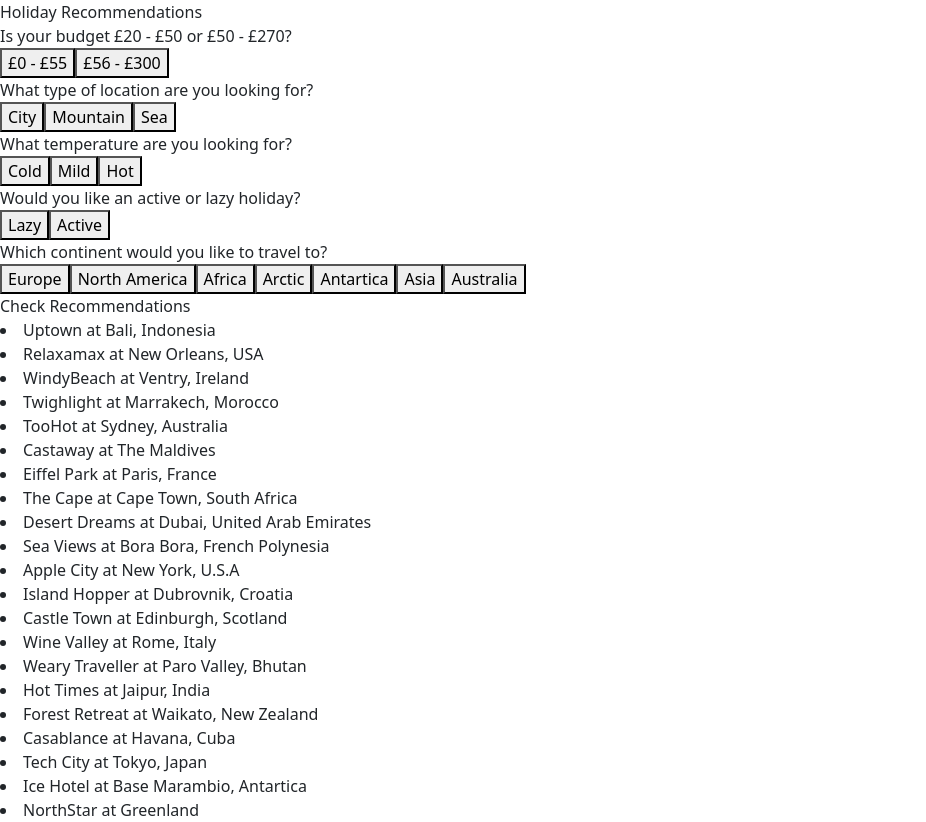
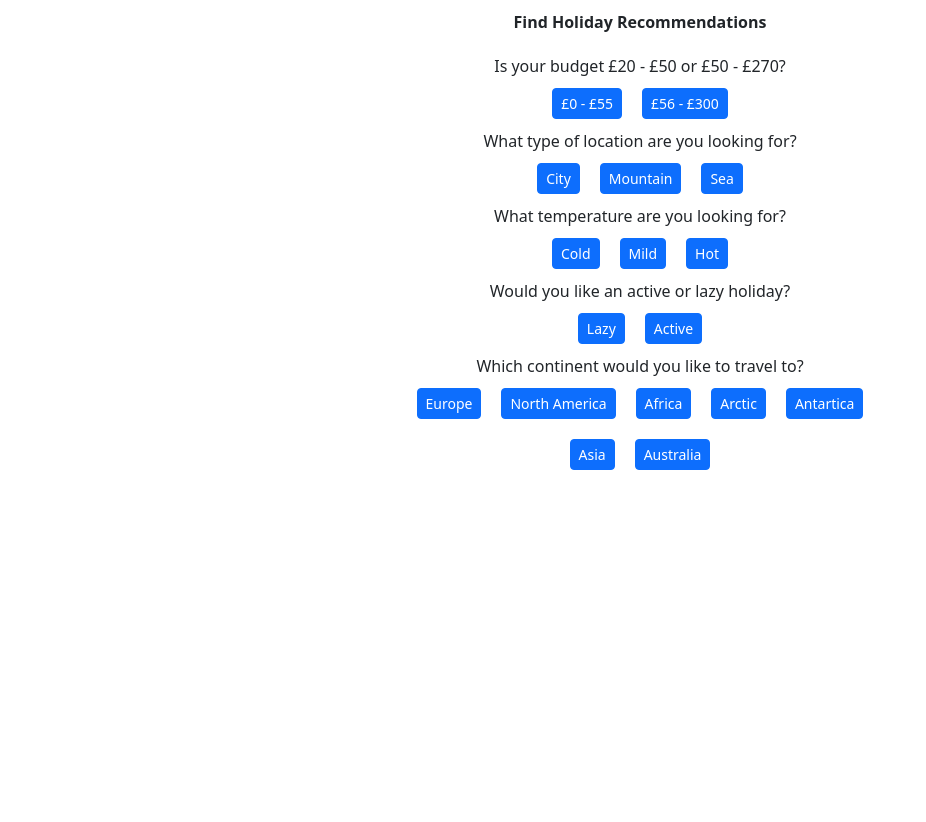
Before and after one commit to RiyadBK/Holiday.Chat.Agent, an Angular app: page / in a window 1280 px wide. Shown: the whole page, without its empty margins (0-926 px from the left). After the commit the page ends 800 px from the top, so only its background shows below. Built offline with nearby package versions, Linux system fonts and the light colour scheme.

Commit message:
Hide/show buttons/recommendations

```diff
--- a/src/app/chat/chat.component.html
+++ b/src/app/chat/chat.component.html
@@ -1,33 +1,71 @@
-<div>Holiday Recommendations</div>
+<div class="content align-center">
 
+    <div *ngIf="this.newList.length > 3">
+
+        <div class="title">Find Holiday Recommendations</div>
+
+        <div>
             <div>Is your budget £20 - £50 or £50 - £270?</div>
-<button (click)="removeSelected([19, 20, 0, 5, 16, 7, 11, 18, 4, 8, 15], 'budget')">£0 - £55</button>
-<button (click)="removeSelected([9, 13, 12, 3, 6, 2, 17, 1, 10, 14], 'budget')">£56 - £300</button>
+            <button type="button" class="btn btn-primary btn-sm"
+                (click)="removeSelected([19, 20, 0, 5, 16, 7, 11, 18, 4, 8, 15], 'budget')">£0 - £55</button>
+            <button type="button" class="btn btn-primary btn-sm"
+                (click)="removeSelected([9, 13, 12, 3, 6, 2, 17, 1, 10, 14], 'budget')">£56 - £300</button>
+        </div>
 
+        <div>
             <div>What type of location are you looking for?</div>
-<button (click)="removeSelected([0, 2, 3, 4, 5, 7, 8, 9, 11, 13, 15, 16, 19, 20], 'terrain')">City</button>
-<button (click)="removeSelected([1, 2, 4, 5, 6, 7, 9, 10, 11, 12, 14, 15, 17, 18], 'terrain')">Mountain</button>
-<button (click)="removeSelected([0, 1, 3, 6, 8, 10, 12, 13, 14, 16, 17, 18, 19, 20], 'terrain')">Sea</button>
+            <button type="button" class="btn btn-primary btn-sm"
+                (click)="removeSelected([0, 2, 3, 4, 5, 7, 8, 9, 11, 13, 15, 16, 19, 20], 'terrain')">City</button>
+            <button type="button" class="btn btn-primary btn-sm"
+                (click)="removeSelected([1, 2, 4, 5, 6, 7, 9, 10, 11, 12, 14, 15, 17, 18], 'terrain')">Mountain</button>
+            <button type="button" class="btn btn-primary btn-sm"
+                (click)="removeSelected([0, 1, 3, 6, 8, 10, 12, 13, 14, 16, 17, 18, 19, 20], 'terrain')">Sea</button>
+        </div>
 
+        <div>
             <div>What temperature are you looking for?</div>
-<button (click)="removeSelected([0, 1, 2, 4, 5, 6, 7, 8, 9, 10, 11, 12, 13, 14, 15, 16, 17, 18], 'temp')">Cold</button>
-<button (click)="removeSelected([3, 4, 8, 15, 19, 20], 'temp')">Mild</button>
-<button (click)="removeSelected([0, 1, 2, 3, 5, 6, 7, 9, 10, 11, 12, 13, 14, 16, 17, 18, 19, 20], 'temp')">Hot</button>
+            <button type="button" class="btn btn-primary btn-sm"
+                (click)="removeSelected([0, 1, 2, 4, 5, 6, 7, 8, 9, 10, 11, 12, 13, 14, 15, 16, 17, 18], 'temp')">Cold</button>
+            <button type="button" class="btn btn-primary btn-sm"
+                (click)="removeSelected([3, 4, 8, 15, 19, 20], 'temp')">Mild</button>
+            <button type="button" class="btn btn-primary btn-sm"
+                (click)="removeSelected([0, 1, 2, 3, 5, 6, 7, 9, 10, 11, 12, 13, 14, 16, 17, 18, 19, 20], 'temp')">Hot</button>
+        </div>
 
+        <div>
             <div>Would you like an active or lazy holiday?</div>
-<button (click)="removeSelected([0, 2, 6, 7, 8, 9, 10, 11, 13, 16, 18, 19, 20], 'activelazy')">Lazy</button>
-<button (click)="removeSelected([1, 3, 4, 5, 12, 14, 15, 17], 'activelazy')">Active</button>
+            <button type="button" class="btn btn-primary btn-sm"
+                (click)="removeSelected([0, 2, 6, 7, 8, 9, 10, 11, 13, 16, 18, 19, 20], 'activelazy')">Lazy</button>
+            <button type="button" class="btn btn-primary btn-sm"
+                (click)="removeSelected([1, 3, 4, 5, 12, 14, 15, 17], 'activelazy')">Active</button>
+        </div>
 
+        <div>
             <div>Which continent would you like to travel to?</div>
-<button (click)="removeSelected([0, 1, 3, 4, 5, 7, 8, 9, 10, 13, 15, 16, 17, 18, 19, 20], 'continent')">Europe</button>
-<button (click)="removeSelected([0, 2, 3, 4, 5, 6, 7, 8, 9, 11, 12, 13, 14, 15, 16, 18, 19, 20], 'continent')">North America</button>
-<button (click)="removeSelected([0, 1, 2, 4, 6, 8, 9, 10, 11, 12, 13, 14, 15, 16, 17, 18, 19, 20], 'continent')">Africa</button>
-<button (click)="removeSelected([0, 1, 2, 3, 4, 5, 6, 7, 8, 9, 10, 11, 12, 13, 14, 15, 16, 17, 18, 19], 'continent')">Arctic</button>
-<button (click)="removeSelected([0, 1, 2, 3, 4, 5, 6, 7, 8, 9, 10, 11, 12, 13, 14, 15, 16, 17, 18, 20], 'continent')">Antartica</button>
-<button (click)="removeSelected([1, 2, 3, 4, 5, 6, 7, 9, 10, 11, 12, 14, 16, 17, 19, 20], 'continent')">Asia</button>
-<button (click)="removeSelected([0, 1, 2, 3, 5, 6, 7, 8, 10, 11, 12, 13, 14, 15, 17, 18, 19, 20], 'continent')">Australia</button>
+            <button type="button" class="btn btn-primary btn-sm"
+                (click)="removeSelected([0, 1, 3, 4, 5, 7, 8, 9, 10, 13, 15, 16, 17, 18, 19, 20], 'continent')">Europe</button>
+            <button type="button" class="btn btn-primary btn-sm"
+                (click)="removeSelected([0, 2, 3, 4, 5, 6, 7, 8, 9, 11, 12, 13, 14, 15, 16, 18, 19, 20], 'continent')">North
+                America</button>
+            <button type="button" class="btn btn-primary btn-sm"
+                (click)="removeSelected([0, 1, 2, 4, 6, 8, 9, 10, 11, 12, 13, 14, 15, 16, 17, 18, 19, 20], 'continent')">Africa</button>
+            <button type="button" class="btn btn-primary btn-sm"
+                (click)="removeSelected([0, 1, 2, 3, 4, 5, 6, 7, 8, 9, 10, 11, 12, 13, 14, 15, 16, 17, 18, 19], 'continent')">Arctic</button>
+            <button type="button" class="btn btn-primary btn-sm"
+                (click)="removeSelected([0, 1, 2, 3, 4, 5, 6, 7, 8, 9, 10, 11, 12, 13, 14, 15, 16, 17, 18, 20], 'continent')">Antartica</button>
+            <button type="button" class="btn btn-primary btn-sm"
+                (click)="removeSelected([1, 2, 3, 4, 5, 6, 7, 9, 10, 11, 12, 14, 16, 17, 19, 20], 'continent')">Asia</button>
+            <button type="button" class="btn btn-primary btn-sm"
+                (click)="removeSelected([0, 1, 2, 3, 5, 6, 7, 8, 10, 11, 12, 13, 14, 15, 17, 18, 19, 20], 'continent')">Australia</button>
+        </div>
 
-<div>Check Recommendations</div>
+    </div>
+
+    <div *ngIf="this.newList.length <= 3">
+        <div class="title">Your Holiday Recommendations</div>
         <li *ngFor="let holidayRecommendation of newList">
             <span>{{holidayRecommendation.name}}</span>
         </li>
+    </div>
+
+</div>
--- a/src/app/chat/chat.component.scss
+++ b/src/app/chat/chat.component.scss
@@ -0,0 +1,23 @@
+body {
+    background: #555;
+}
+
+.content {
+    max-width: 500px;
+    margin: auto;
+    background: white;
+    padding: 10px;
+}
+
+button {
+    margin: 10px;
+}
+
+.align-center {
+    text-align: center;
+}
+
+.title {
+    font-weight: bold;
+    padding: 0 0 20px 0;
+}
--- a/src/app/chat/chat.component.ts
+++ b/src/app/chat/chat.component.ts
@@ -69,11 +69,6 @@ export class ChatComponent implements OnInit {
       return !otherList.includes(holidayRecommendation.id);
     })
 
-    console.log(this.newList)
+    console.log(this.newList.length)
   }
-
-  checkRecommendations() {
-    console.log(this.holidayRecommendations)
-  }
-
 }
```
Lines whose indentation alone changed are shown as unchanged.
